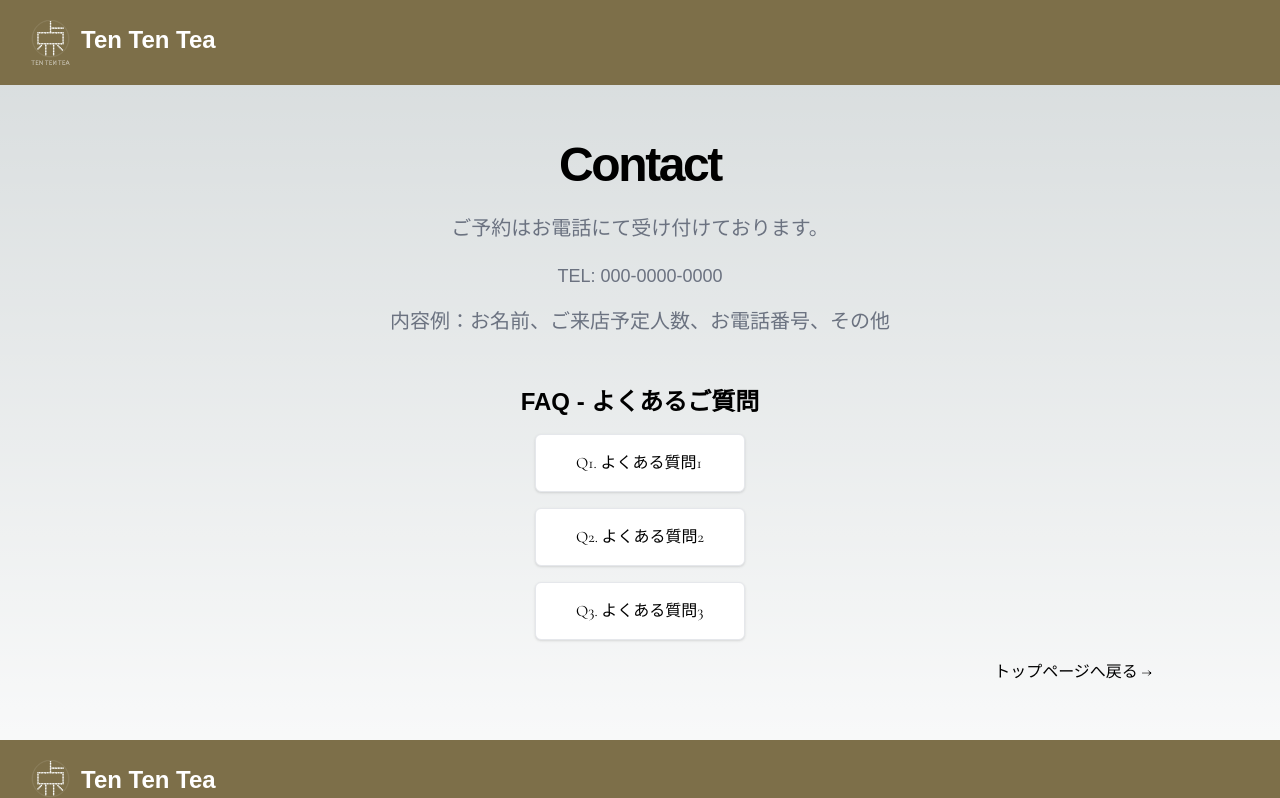
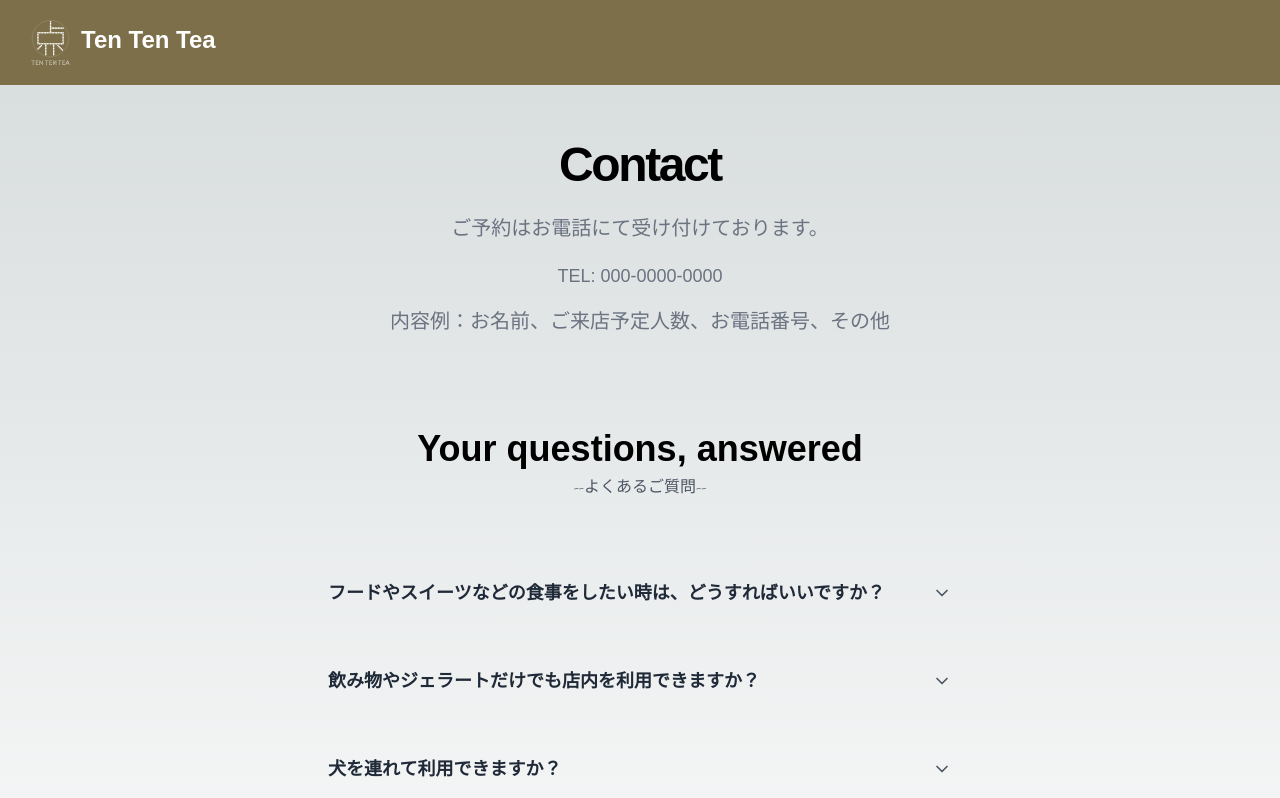
Before and after one commit to Riku-Takata/tententea-site, a Next.js app: page /components/Contact in a window 1280 px wide. Shown: the top 798 px of the page. Built offline with nearby package versions, Linux system fonts and the light colour scheme; a web font is replaced by a local one.

Commit message:
add faq component

```diff
--- a/app/components/Contact/page.tsx
+++ b/app/components/Contact/page.tsx
@@ -1,40 +1,10 @@
 "use client"
 
-import { useState } from 'react';
 import Link from 'next/link';
 import ComHeader from '../layout/ComHeader/page';
-
-interface FAQ {
-    question: string;
-    answer: string;
-}
-
-const faqs: FAQ[] = [
-    {
-        question: 'Q1. よくある質問1',
-        answer: 'A1. よくある質問1に対する回答です。',
-    },
-    {
-        question: 'Q2. よくある質問2',
-        answer: 'A2. よくある質問2に対する回答です。',
-    },
-    {
-        question: 'Q3. よくある質問3',
-        answer: 'A3. よくある質問3に対する回答です。',
-    },
-];
+import FAQ from '../layout/Faq/page';
 
 export default function Contact() {
-    const [openIndex, setOpenIndex] = useState<number | null>(null);
-
-    const toggleFAQ = (index: number) => {
-        if (openIndex === index) {
-        setOpenIndex(null);
-        } else {
-        setOpenIndex(index);
-        }
-    };
-
     return (
         <section className="flex-1">
             <ComHeader />
@@ -52,25 +22,8 @@ export default function Contact() {
                             </p>
                         </div>
                     </div>
-                    <h2 className="text-2xl font-semibold mb-4">FAQ - よくあるご質問</h2>
-                    <div className="max-w-2xl mx-auto space-y-4">
-                    {faqs.map((faq, index) => (
-                        <div key={index} className="border rounded-md px-10 py-4 bg-white shadow">
-                        <button
-                            className="w-full text-left focus:outline-none"
-                            onClick={() => toggleFAQ(index)}
-                        >
-                            <div className="flex justify-between items-center">
-                            <span className="font-medium">{faq.question}</span>
-                            </div>
-                        </button>
-                        {openIndex === index && (
-                            <div className="mt-2 text-gray-700">{faq.answer}</div>
-                        )}
-                        </div>
-                    ))}
-                    </div>
                 </div>
+                <FAQ />
                 <div className="flex flex-col space-y-4 text-right mx-auto max-w-5xl pt-5 lg:gap-12 hover:text-blue-600">
                     <Link href="/">
                         <p>トップページへ戻る →</p>
--- a/app/components/Management/page.tsx
+++ b/app/components/Management/page.tsx
@@ -1,9 +1,33 @@
+import './../../reset.min.css'
+import { Database } from '@/lib/database.types';
 import SupabaseListener from './supabase_listener';
+import { createServerComponentClient } from '@supabase/auth-helpers-nextjs';
+import { cookies } from 'next/headers';
 
-export default function Manager() {
+const Manager = async() =>{
+    const supabase = createServerComponentClient<Database>({
+        cookies,
+    })
+
+    // セッションの取得
+    const {
+        data: { session },
+    } = await supabase.auth.getSession()
+
     return (
-        <section className="flex-1">
+        <div className="flex-1">
             <SupabaseListener/>
-        </section>
+            <div className="text-center text-xl">
+                {session ?
+                <div>
+                    ログイン済
+                </div> :
+                <div>
+                    未ログイン
+                </div>}
+            </div>
+        </div>
     );
 }
+
+export default Manager;
--- /dev/null
+++ b/app/components/layout/Faq/page.tsx
@@ -0,0 +1,101 @@
+"use client"
+
+import React, { useState } from 'react';
+
+const faqData = [
+    {
+        question: "フードやスイーツなどの食事をしたい時は、どうすればいいですか？",
+        answer: "ご来店時に店員の方へ「食事がしたいです」とお伝えいただければ、店内の方へご案内いたします。\nお席の方でご注文をとらせていただき、お食事後にレジの方でお会計をさせていただきます。",
+    },
+    {
+        question: "飲み物やジェラートだけでも店内を利用できますか？",
+        answer: "はい。ご利用いただけます。ご注文をお先にレジでお受けし、その後に店内の空いているお席をご利用いただけます。\nただし、店内のテーブル席はお食事のお客様優先とさせていただいておりますので、混雑時にはご移動いただく場合がございます。",
+    },
+    {
+        question: "犬を連れて利用できますか？",
+        answer: "はい。ご利用いただけます。ただし、犬を連れてのご来店の際はテラス席のみのご利用となります。",
+    },
+];
+
+const FAQ = () => {
+    const [activeIndex, setActiveIndex] = useState<number | null>(null);
+
+    const toggleAccordion = (index: number) => {
+        setActiveIndex(activeIndex === index ? null : index);
+    };
+
+    return (
+        <div className="max-w-[85rem] px-4 py-10 sm:px-6 lg:px-8 lg:py-14 mx-auto">
+            {/* タイトル */}
+            <div className="max-w-2xl mx-auto text-center mb-10 lg:mb-14">
+                <h2 className="text-2xl font-bold md:text-4xl md:leading-tight">Your questions, answered</h2>
+                <p className="mt-1 text-gray-600">--よくあるご質問--</p>
+            </div>
+            {/* タイトル終了 */}
+
+            <div className="max-w-2xl mx-auto">
+                {/* アコーディオン */}
+                <div className="hs-accordion-group">
+                {faqData.map((faq, index) => (
+                    <div
+                    className={`hs-accordion ${activeIndex === index ? 'hs-accordion-active:bg-gray-100 active' : ''} rounded-xl p-6`}
+                    key={index}
+                    >
+                    <button
+                        className="hs-accordion-toggle group pb-3 inline-flex items-center justify-between gap-x-3 w-full md:text-lg font-semibold text-start text-gray-800 rounded-lg transition hover:text-gray-500"
+                        aria-controls={`hs-collapse-${index}`}
+                        aria-expanded={activeIndex === index}
+                        onClick={() => toggleAccordion(index)}
+                    >
+                        {faq.question}
+                        <svg
+                        className={`flex-shrink-0 size-5 text-gray-600 group-hover:text-gray-500 ${activeIndex === index ? 'hidden' : 'block'}`}
+                        xmlns="http://www.w3.org/2000/svg"
+                        width="24"
+                        height="24"
+                        viewBox="0 0 24 24"
+                        fill="none"
+                        stroke="currentColor"
+                        strokeWidth="2"
+                        strokeLinecap="round"
+                        strokeLinejoin="round"
+                        >
+                        <path d="m6 9 6 6 6-6" />
+                        </svg>
+                        <svg
+                        className={`flex-shrink-0 size-5 text-gray-600 group-hover:text-gray-500 ${activeIndex === index ? 'block' : 'hidden'}`}
+                        xmlns="http://www.w3.org/2000/svg"
+                        width="24"
+                        height="24"
+                        viewBox="0 0 24 24"
+                        fill="none"
+                        stroke="currentColor"
+                        strokeWidth="2"
+                        strokeLinecap="round"
+                        strokeLinejoin="round"
+                        >
+                        <path d="m18 15-6-6-6 6" />
+                        </svg>
+                    </button>
+                    <div
+                        id={`hs-collapse-${index}`}
+                        className={`hs-accordion-content w-full overflow-hidden transition-[height] duration-300 ${activeIndex === index ? 'block' : 'hidden'}`}
+                        aria-labelledby={`hs-heading-${index}`}
+                        style={{
+                        maxWidth: '100%', // 横幅を固定
+                        }}
+                    >
+                        <p className="text-gray-800 max-w-full">
+                        {faq.answer}
+                        </p>
+                    </div>
+                    </div>
+                ))}
+                </div>
+                {/* アコーディオン終了 */}
+            </div>
+    </div>
+    );
+};
+
+export default FAQ;
--- a/app/components/layout/Footer/page.tsx
+++ b/app/components/layout/Footer/page.tsx
@@ -6,7 +6,10 @@ import Link from "next/link"
 
 export default function Footer(){
     return(
-        <div className='flex px-7 py-5 items-center justify-between bg-[#7d6f49] text-white'>
+        <div className='bg-[#7d6f49] text-white'>
+            <div className='flex'>
+                <div className='flex-1 w-screen'>
+                    <div className='flex px-7 py-5 items-center justify-between'>
                         <div>
                             <Link href="/">
                                 <LogoView />
@@ -31,5 +34,8 @@ export default function Footer(){
                             </div>
                         </div>
                     </div>
+                </div>
+            </div>
+        </div>
     )
 }
--- /dev/null
+++ b/app/reset.min.css
@@ -0,0 +1,88 @@
+/*
+html5doctor.com Reset Stylesheet
+v1.6.1
+Last Updated: 2010-09-17
+Author: Richard Clark - http://richclarkdesign.com
+Twitter: @rich_clark
+*/
+html, body, div, span, object, iframe,
+h1, h2, h3, h4, h5, h6, p, blockquote, pre,
+abbr, address, cite, code,
+del, dfn, em, img, ins, kbd, q, samp,
+small, strong, sub, sup, var,
+b, i,
+dl, dt, dd, ol, ul, li,
+fieldset, form, label, legend,
+table, caption, tbody, tfoot, thead, tr, th, td,
+article, aside, canvas, details, figcaption, figure,
+footer, header, hgroup, menu, nav, section, summary,
+time, mark, audio, video {
+ margin:0;
+ padding:0;
+ border:0;
+ outline:0;
+ font-size:100%;
+ vertical-align:baseline;
+ background:transparent;
+}
+body {
+ line-height:1;
+}
+article,aside,details,figcaption,figure,
+footer,header,hgroup,menu,nav,section {
+ display:block;
+}
+nav ul {
+ list-style:none;
+}
+blockquote, q {
+ quotes:none;
+}
+blockquote:before, blockquote:after,
+q:before, q:after {
+ content:'';
+ content:none;
+}
+a {
+ margin:0;
+ padding:0;
+ font-size:100%;
+ vertical-align:baseline;
+ background:transparent;
+}
+/* change colours to suit your needs */
+ins {
+ background-color:#ff9;
+ color:#000;
+ text-decoration:none;
+}
+/* change colours to suit your needs */
+mark {
+ background-color:#ff9;
+ color:#000;
+ font-style:italic;
+  font-weight:bold;
+}
+del {
+ text-decoration: line-through;
+}
+abbr[title], dfn[title] {
+ border-bottom:1px dotted;
+ cursor:help;
+}
+table {
+ border-collapse:collapse;
+ border-spacing:0;
+}
+/* change border colour to suit your needs */
+hr {
+ display:block;
+ height:1px;
+ border:0;
+ border-top:1px solid #cccccc;
+ margin:1em 0;
+ padding:0;
+}
+input, select {
+ vertical-align:middle;
+}
```
Lines whose indentation alone changed are shown as unchanged.
